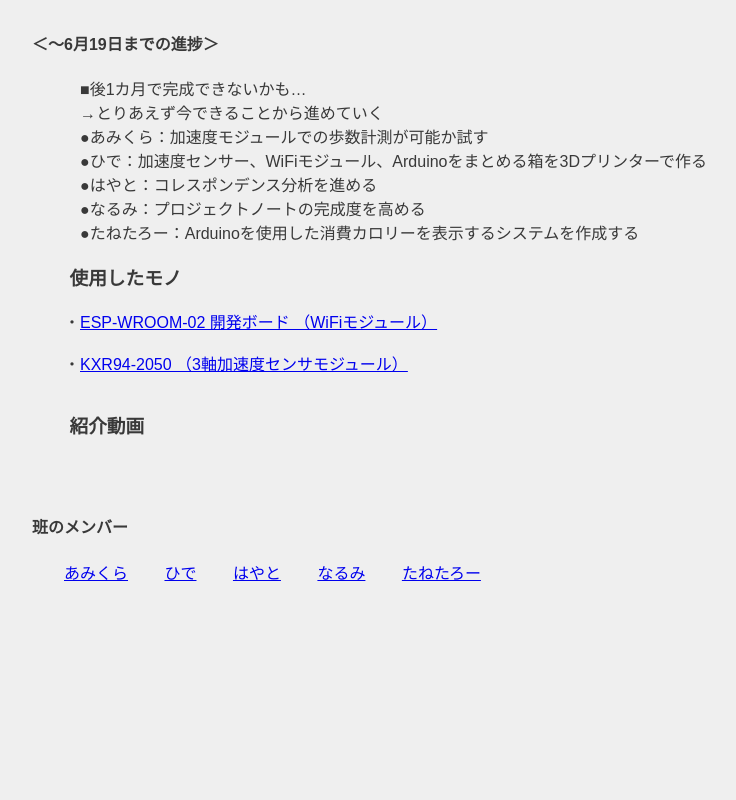
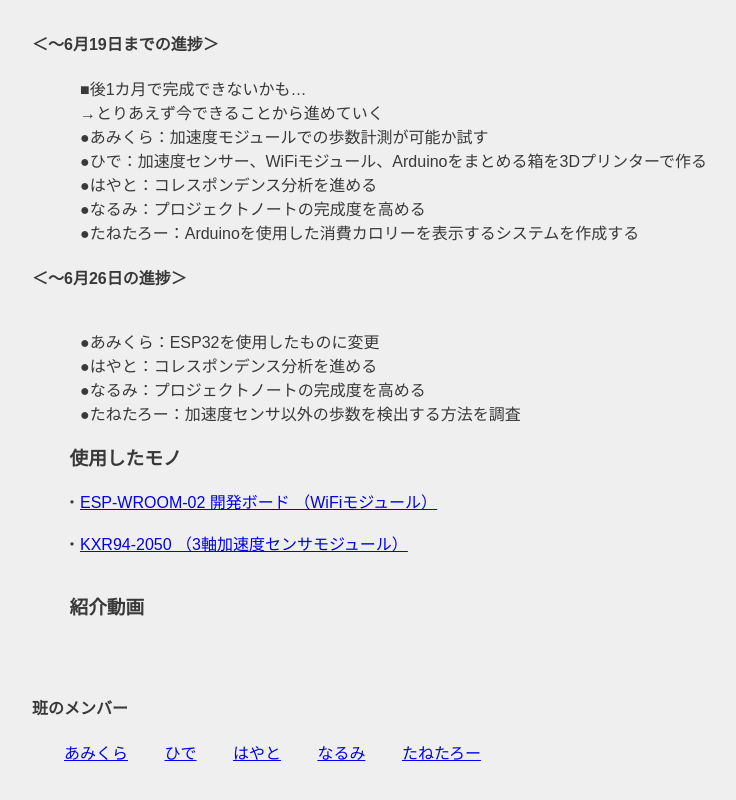
Before and after one commit to tanetaro/xbp, a plain HTML site: page de34/6.html in a window 1280 px wide. Shown: the part 3111-3911 px from the top of the page, without its empty margins (46-782 px from the left). Before the commit the page ends 3775 px from the top, so only its background shows below. Drawn offline with Linux system fonts and the light colour scheme.

Commit message:
20230626ver.1

```diff
--- a/de34/6.html
+++ b/de34/6.html
@@ -106,6 +106,13 @@
      &emsp;&emsp;&emsp;●なるみ：プロジェクトノートの完成度を高める<br>
      &emsp;&emsp;&emsp;●たねたろー：Arduinoを使用した消費カロリーを表示するシステムを作成する<br>
 
+     <h4>＜～6月26日の進捗＞</h4>
+     &emsp;&emsp;&emsp;<br>
+     &emsp;&emsp;&emsp;●あみくら：ESP32を使用したものに変更<br>
+     &emsp;&emsp;&emsp;●はやと：コレスポンデンス分析を進める<br>
+     &emsp;&emsp;&emsp;●なるみ：プロジェクトノートの完成度を高める<br>
+     &emsp;&emsp;&emsp;●たねたろー：加速度センサ以外の歩数を検出する方法を調査<br>
+
      <h3>使用したモノ</h3>
      &emsp;&emsp;・<a href="https://akizukidenshi.com/catalog/g/gK-12236/">ESP-WROOM-02 開発ボード （WiFiモジュール）</a><br><br>
 
```
